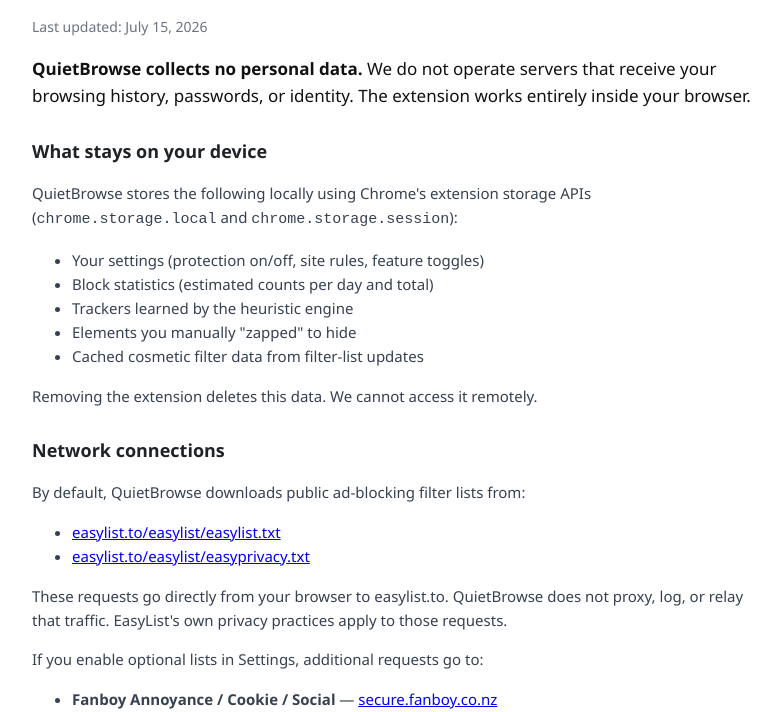
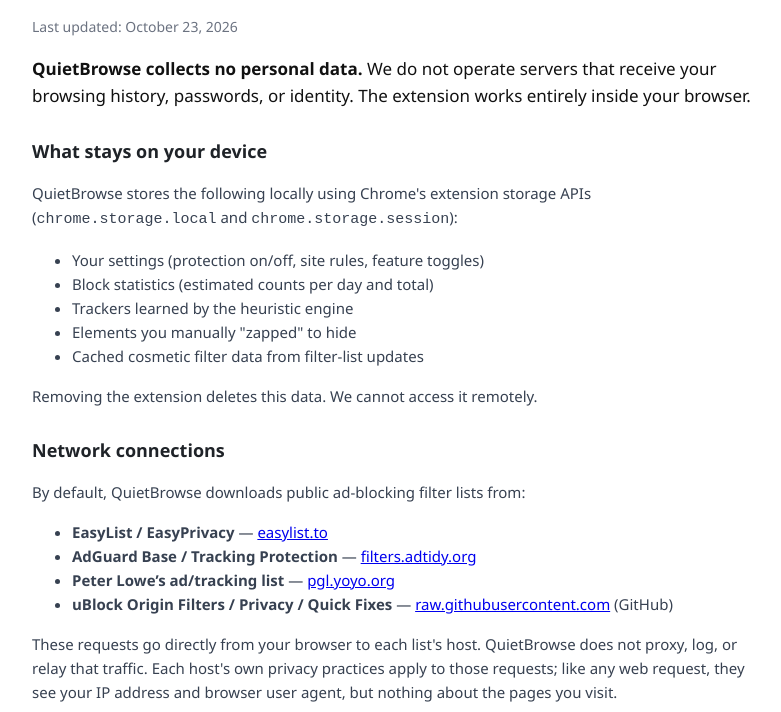
Before and after one commit to ansh0079/shieldwall, a browser extension: page docs/privacy.html in a window 1280 px wide. Shown: the part 88-800 px from the top of the page, without its empty margins (248-1029 px from the left). Drawn offline with Linux system fonts and the light colour scheme.

Commit message:
docs(privacy): list all default filter-list hosts (AdGuard, Peter Lowe, uBlock) for 4.7.0 (#6)

```diff
--- a/docs/privacy.html
+++ b/docs/privacy.html
@@ -15,7 +15,7 @@
 </head>
 <body>
   <h1>QuietBrowse Privacy Policy</h1>
-  <p class="updated">Last updated: July 15, 2026</p>
+  <p class="updated">Last updated: October 23, 2026</p>
 
   <p class="lead"><strong>QuietBrowse collects no personal data.</strong> We do not operate servers that receive your browsing history, passwords, or identity. The extension works entirely inside your browser.</p>
 
@@ -33,10 +33,12 @@
   <h2>Network connections</h2>
   <p>By default, QuietBrowse downloads public ad-blocking filter lists from:</p>
   <ul>
-    <li><a href="https://easylist.to/easylist/easylist.txt">easylist.to/easylist/easylist.txt</a></li>
-    <li><a href="https://easylist.to/easylist/easyprivacy.txt">easylist.to/easylist/easyprivacy.txt</a></li>
+    <li><strong>EasyList / EasyPrivacy</strong> — <a href="https://easylist.to/">easylist.to</a></li>
+    <li><strong>AdGuard Base / Tracking Protection</strong> — <a href="https://filters.adtidy.org/">filters.adtidy.org</a></li>
+    <li><strong>Peter Lowe’s ad/tracking list</strong> — <a href="https://pgl.yoyo.org/adservers/">pgl.yoyo.org</a></li>
+    <li><strong>uBlock Origin Filters / Privacy / Quick Fixes</strong> — <a href="https://github.com/uBlockOrigin/uAssets">raw.githubusercontent.com</a> (GitHub)</li>
   </ul>
-  <p>These requests go directly from your browser to easylist.to. QuietBrowse does not proxy, log, or relay that traffic. EasyList's own privacy practices apply to those requests.</p>
+  <p>These requests go directly from your browser to each list's host. QuietBrowse does not proxy, log, or relay that traffic. Each host's own privacy practices apply to those requests; like any web request, they see your IP address and browser user agent, but nothing about the pages you visit.</p>
   <p>If you enable optional lists in Settings, additional requests go to:</p>
   <ul>
     <li><strong>Fanboy Annoyance / Cookie / Social</strong> — <a href="https://secure.fanboy.co.nz/">secure.fanboy.co.nz</a></li>
```
Also changed, not shown: privacy.html (+6 -4 lines).
